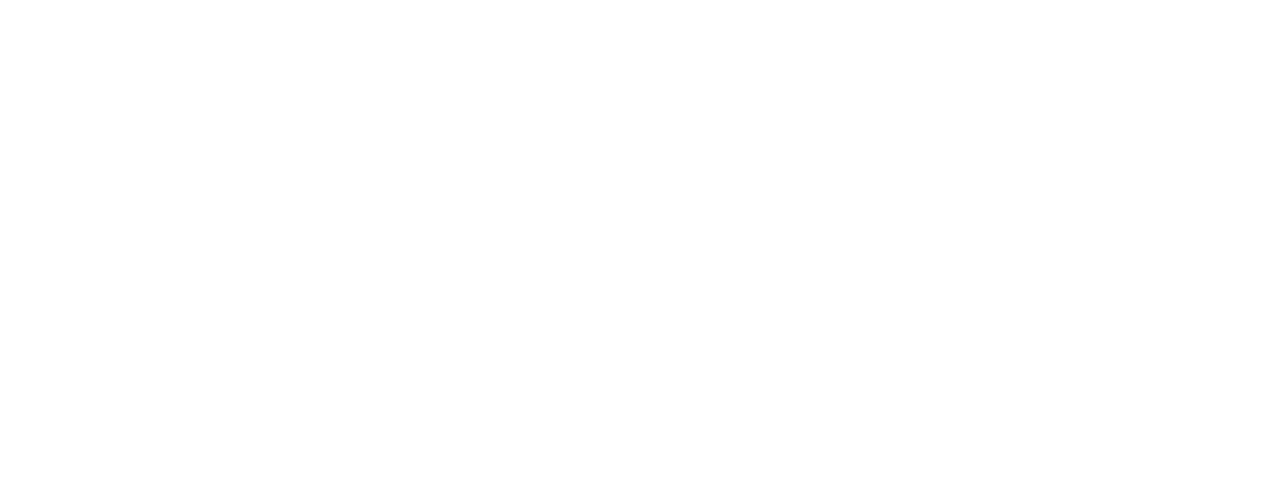
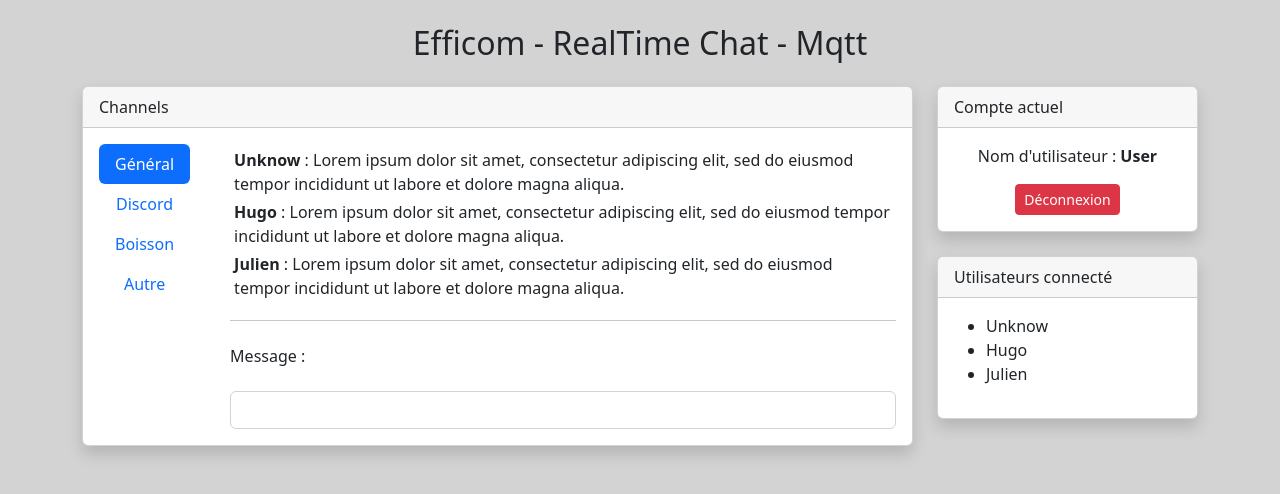
Before and after one commit to unknnow/realtime-chat-mqtt, a Vue app: page /main in a window 1280 px wide. Before the commit this address had no page. Shown: the top 494 px of the page. Built offline with nearby package versions, Linux system fonts and the light colour scheme.

Commit message:
Refacto Interfaçe & Composants

```diff
--- a/public/index.html
+++ b/public/index.html
@@ -7,7 +7,7 @@
     <link rel="icon" href="<%= BASE_URL %>favicon.ico">
     <title><%= htmlWebpackPlugin.options.title %></title>
   </head>
-  <body>
+  <body style="background-color: lightgray">
     <noscript>
       <strong>We're sorry but <%= htmlWebpackPlugin.options.title %> doesn't work properly without JavaScript enabled. Please enable it to continue.</strong>
     </noscript>
--- /dev/null
+++ b/src/components/ChannelSystem.vue
@@ -0,0 +1,30 @@
+<template>
+    <div :class="'tab-pane fade  ' + (index === 0 ? 'show active' : '')" :id="'channel-' + channel.id"
+         role="tabpanel" :aria-labelledby="'tabs-channel-' + channel.id">
+
+        <ChatDisplay :channel="channel" />
+
+        <hr>
+
+        <div class="row" id="chatInput">
+            <div class="col">
+                <MessageInput :channel="channel" />
+            </div>
+        </div>
+    </div>
+</template>
+
+<script>
+import ChatDisplay from "@/components/ChatDisplay.vue";
+import MessageInput from "@/components/MessageInput.vue";
+
+export default {
+    name: "ChannelSystem",
+    components: {MessageInput, ChatDisplay},
+    props: ['index', 'channel'],
+}
+</script>
+
+<style scoped>
+
+</style>
--- /dev/null
+++ b/src/components/ChannelTabs.vue
@@ -0,0 +1,28 @@
+<template>
+    <div class="nav flex-column nav-pills me-3" id="v-pills-tab" role="tablist" aria-orientation="vertical">
+        <button v-bind:key="channel.id" v-for="(channel, index) in channels"
+            :class="'nav-link ' + (index === 0 ? 'active' : '')" :id="'tabs-channel-' + channel.id"
+            data-bs-toggle="pill" :data-bs-target="'#channel-' + channel.id"
+            type="button" role="tab" :aria-controls="'channel-' + channel.id" aria-selected="false">
+            {{ channel.topic }}
+        </button>
+    </div>
+
+    <div class="tab-content ms-4 w-100" id="v-pills-tabContent">
+        <ChannelSystem v-bind:key="channel.id" v-for="(channel, index) in channels" :index="index" :channel="channel"></ChannelSystem>
+    </div>
+</template>
+
+<script>
+import ChannelSystem from "@/components/ChannelSystem.vue";
+
+export default {
+    name: 'ChannelTabs',
+    components: {ChannelSystem},
+    data() {
+        return {
+            channels: [{id: 1, topic:"Général"}, {id: 2, topic:"Discord"}, {id: 3, topic:"Boisson"}, {id: 4, topic:"Autre"}],
+        };
+    },
+}
+</script>
--- /dev/null
+++ b/src/components/ChatDisplay.vue
@@ -0,0 +1,23 @@
+<template>
+    <ul class="list-inline" style="max-height: 55vh; overflow-y: auto;">
+        <li class="m-1" v-bind:key="message.id" v-for="message in messages">
+            <span class="fw-bold">{{ message.username }}</span> : {{ message.message }}
+        </li>
+    </ul>
+</template>
+
+<script>
+export default {
+    name: 'ChatDisplay',
+    props: ['channel'],
+    data() {
+        return {
+            messages: [
+                {id: 1, username:"Unknow", message: "Lorem ipsum dolor sit amet, consectetur adipiscing elit, sed do eiusmod tempor incididunt ut labore et dolore magna aliqua."},
+                {id: 1, username:"Hugo", message: "Lorem ipsum dolor sit amet, consectetur adipiscing elit, sed do eiusmod tempor incididunt ut labore et dolore magna aliqua."},
+                {id: 1, username:"Julien", message: "Lorem ipsum dolor sit amet, consectetur adipiscing elit, sed do eiusmod tempor incididunt ut labore et dolore magna aliqua."}
+            ],
+        };
+    },
+}
+</script>
--- /dev/null
+++ b/src/components/ConnectedUsers.vue
@@ -0,0 +1,26 @@
+<template>
+    <div class="card shadow rounded">
+        <div class="card-header">
+            Utilisateurs connecté
+        </div>
+
+        <div class="card-body">
+            <ul style="max-height: 50vh; overflow-y: auto;">
+                <li v-bind:key="user.clientId" v-for="user in connectedUsers">
+                    {{ user.username }}
+                </li>
+            </ul>
+        </div>
+    </div>
+</template>
+
+<script>
+export default {
+    name: 'ConnectedUsers',
+    data() {
+        return {
+            connectedUsers: [{username:"Unknow", clientId: "53456413123"}, {username:"Hugo", clientId: "4127865782"}, {username:"Julien", clientId: "154747324"}],
+        };
+    },
+}
+</script>
--- /dev/null
+++ b/src/components/MainPage.vue
@@ -0,0 +1,51 @@
+<template>
+    <div class="container pt-4">
+        <h2 class="text-center mb-4">Efficom - RealTime Chat - Mqtt</h2>
+
+        <div class="row">
+            <div class="col">
+                <div class="card shadow rounded max-vh-80 h-100" id="cardChats">
+                    <div class="card-header">
+                        Channels
+                    </div>
+
+                    <div class="card-body">
+                        <div class="d-flex align-items-start">
+                            <ChannelTabs />
+                        </div>
+                    </div>
+                </div>
+            </div>
+
+            <div class="col-3">
+                <UserInfo />
+
+                <ConnectedUsers class="mt-4" />
+            </div>
+        </div>
+    </div>
+</template>
+
+<script>
+import ChannelTabs from './ChannelTabs.vue';
+import UserInfo from './UserInfo.vue';
+import ConnectedUsers from './ConnectedUsers.vue';
+
+export default {
+    name: 'MainPage',
+    components: {
+        ChannelTabs,
+        UserInfo,
+        ConnectedUsers
+    },
+    props: {
+        msg: String
+    }
+}
+</script>
+
+<style scoped>
+.max-vh-80 {
+    max-height: 80vh;
+}
+</style>
--- /dev/null
+++ b/src/components/MessageInput.vue
@@ -0,0 +1,18 @@
+<template>
+    <div class="row g-3 align-items-center">
+        <div class="col-auto">
+            <label for="message" class="col-form-label">Message :</label>
+        </div>
+
+        <div class="col-12">
+            <input type="text" id="message" class="form-control" aria-describedby="message">
+        </div>
+    </div>
+</template>
+
+<script>
+export default {
+    name: 'MessageInput',
+    props: ['channel'],
+}
+</script>
--- /dev/null
+++ b/src/components/UserInfo.vue
@@ -0,0 +1,18 @@
+<template>
+    <div class="card shadow rounded">
+        <div class="card-header">
+            Compte actuel
+        </div>
+
+        <div class="card-body text-center">
+            <p>Nom d'utilisateur : <span class="fw-bold">User</span></p>
+            <button class="btn btn-sm btn-danger">Déconnexion</button>
+        </div>
+    </div>
+</template>
+
+<script>
+export default {
+    name: 'UserInfo'
+}
+</script>
--- a/src/router/index.js
+++ b/src/router/index.js
@@ -1,11 +1,13 @@
 import { createRouter, createWebHistory } from 'vue-router';
 import UserLogin from '../components/UserLogin.vue';
+import MainPage from "@/components/MainPage.vue";
 import GeneralChat from '../components/GeneralChat.vue';
 import PrivateChat from '../components/PrivateChat.vue';
 import ChatChannel from '../components/ChatChannel.vue';
 
 const routes = [
     { path: '/', name: 'UserLogin', component: UserLogin },
+    { path: '/main', name: 'MainPage', component: MainPage },
     { path: '/general-chat/:username', name: 'GeneralChat', component: GeneralChat, props: true },
     { path: '/private-chat/:username', name: 'PrivateChat', component: PrivateChat, props: true },
     { path: '/chat-channel/:username/:channel', name: 'ChatChannel', component: ChatChannel, props: true }
```
Also changed, not shown: src/components/HelloWorld.vue (deleted, +0 -58 lines).
